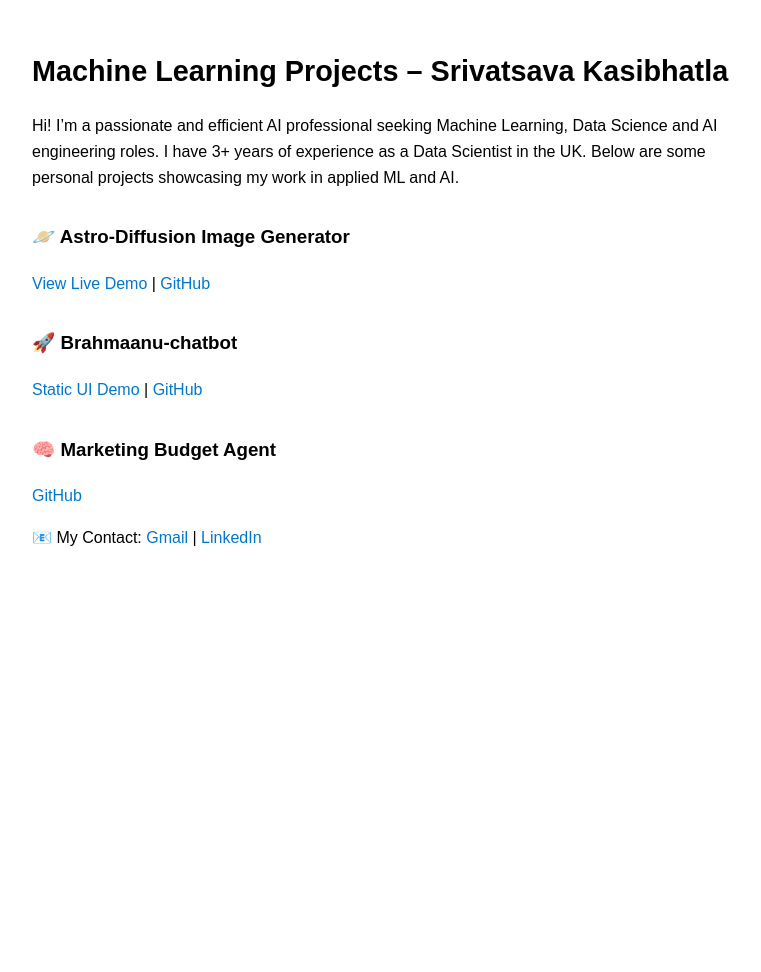
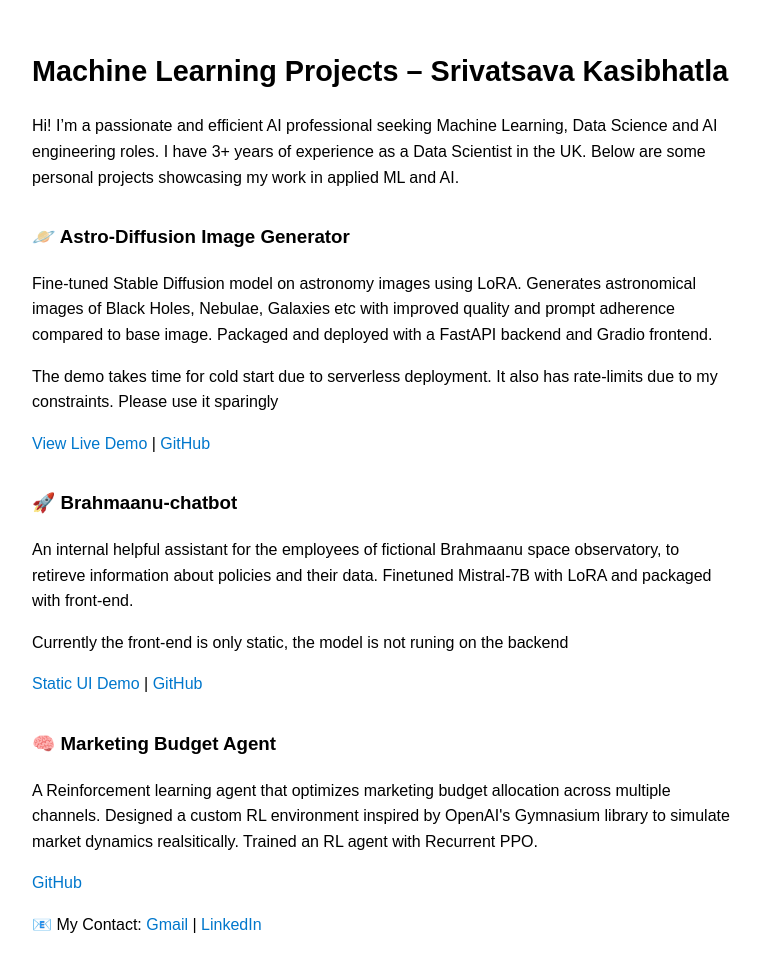
Before and after one commit to KSV2001/my_portfolio, a plain HTML site: page index.html in a window 1280 px wide. Shown: the whole page, without its empty margins (258-1019 px from the left). Before the commit the page ends 800 px from the top, so only its background shows below. Drawn offline with Linux system fonts and the light colour scheme.

Commit message:
Update index.html

```diff
--- a/index.html
+++ b/index.html
@@ -16,18 +16,23 @@
   <h1>Machine Learning Projects – Srivatsava Kasibhatla</h1>
   <p>Hi! I’m a passionate and efficient AI professional seeking Machine Learning, Data Science and AI engineering roles. I have 3+ years of experience as a Data Scientist in the UK. Below are some personal projects showcasing my work in applied ML and AI.</p>
   <h3>🪐 Astro-Diffusion Image Generator </h3>
+  <p>Fine-tuned Stable Diffusion model on astronomy images using LoRA. Generates astronomical images of Black Holes, Nebulae, Galaxies etc with improved quality and prompt adherence compared to base image. Packaged and deployed with a FastAPI backend and Gradio frontend.</p>
+  <p>The demo takes time for cold start due to serverless deployment. It also has rate-limits due to my constraints. Please use it sparingly </p>
   <p>
     <a href="https://subtle-kringle-705f58.netlify.app/astrodiffusionui" target="_blank">View Live Demo</a> | <a href="https://subtle-kringle-705f58.netlify.app/astrodiffusion" target="_blank">GitHub</a>
   </p>
 
   <h3>🚀 Brahmaanu-chatbot </h3>
+  <p>An internal helpful assistant for the employees of fictional Brahmaanu space observatory, to retireve information about policies and their data. Finetuned Mistral-7B with LoRA and packaged with front-end. </p>
+  <p>Currently the front-end is only static, the model is not runing on the backend </p>
   <p>
     <a href="https://subtle-kringle-705f58.netlify.app/brahmaanubotui" target="_blank">Static UI Demo</a> | <a href="https://subtle-kringle-705f58.netlify.app/brahmaanubot" target="_blank">GitHub</a>
   </p>
 
   <h3>🧠 Marketing Budget Agent </h3>
+  <p>A Reinforcement learning agent that optimizes marketing budget allocation across multiple channels. Designed a custom RL environment inspired by OpenAI's Gymnasium library to simulate market dynamics realsitically. Trained an RL agent with Recurrent PPO. </p>
   <p>
-    <a href="https://github.com/KSV2001/adbudget_rl" target="_blank">GitHub </a>
+    <a href="https://github.com/KSV2001/adbudget_rl" target="_blank">GitHub</a>
   </p>
 
   <p>📧 My Contact: <a href="mailto:srivatsava.kas@gmail.com" target="_blank">Gmail</a> | <a href="https://www.linkedin.com/in/kasibhatla-srivatsava-102852166/" target="_blank">LinkedIn</a></p>
```
